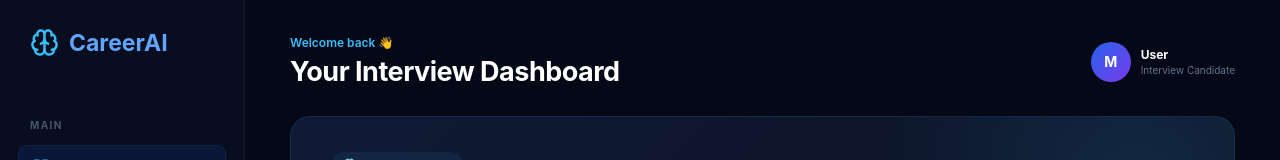
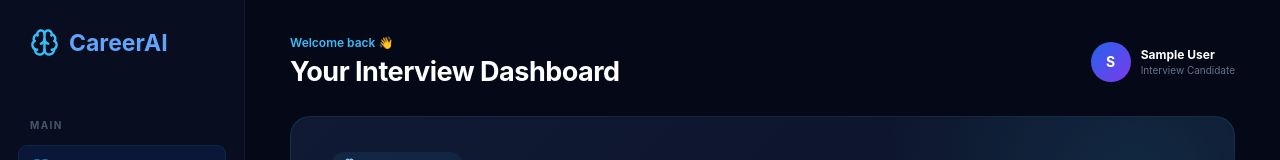
Before and after one commit to madhubhashaniwgs/MockMate, a React app in the folder frontend/: page /dashboard in a window 1280 px wide. Shown: the top 160 px of the page. Built offline with nearby package versions, Linux system fonts and the light colour scheme; sample sign-in values are in the browser's storage; the HTML template or start-up script is replaced by a standard one.

Commit message:
feat:code edited to view real interview data

```diff
--- a/frontend/src/App.jsx
+++ b/frontend/src/App.jsx
@@ -9,18 +9,53 @@ import InterviewResult from "./pages/InterviewResult";
 import InterviewHistory from "./pages/InterviewHistory";
 import MockInterview from "./pages/MockInterview";
 
+import ProtectedRoute from "./ProtectedRoute";
+
 function App() {
   return (
     <BrowserRouter>
       <Routes>
+
+        {/* Public Routes */}
+
         <Route path="/" element={<Home />} />
+
         <Route path="/login" element={<Login />} />
+
         <Route path="/register" element={<Register />} />
-        <Route path="/dashboard" element={<Dashboard />} />
-        <Route path="/interview-setup" element={<InterviewSetup />} />
-        <Route path="/interview-result" element={<InterviewResult />} />
-        <Route path="/history" element={<InterviewHistory />} />
-        <Route path="/mock-interview" element={<MockInterview />} />
+
+
+        {/* Protected Routes */}
+
+        <Route element={<ProtectedRoute />}>
+
+          <Route
+            path="/dashboard"
+            element={<Dashboard />}
+          />
+
+          <Route
+            path="/interview-setup"
+            element={<InterviewSetup />}
+          />
+
+          <Route
+            path="/interview-result"
+            element={<InterviewResult />}
+          />
+
+          <Route
+            path="/history"
+            element={<InterviewHistory />}
+          />
+
+          <Route
+            path="/mock-interview"
+            element={<MockInterview />}
+          />
+
+        </Route>
+
       </Routes>
     </BrowserRouter>
   );
--- a/frontend/src/pages/Dashboard.jsx
+++ b/frontend/src/pages/Dashboard.jsx
@@ -11,12 +11,23 @@ import {
   LogOut,
 } from "lucide-react";
 
+import { useState } from "react";
 import { Link, useNavigate } from "react-router-dom";
 
 import "./Dashboard.css";
 
 function Dashboard() {
   const navigate = useNavigate();
+
+  const [user] = useState(() => {
+  const savedUser = localStorage.getItem("user");
+
+  return savedUser ? JSON.parse(savedUser) : null;
+});
+
+const userName = user?.name || "User";
+
+const userInitial = userName.charAt(0).toUpperCase();
 
   const stats = [
     {
@@ -61,7 +72,17 @@ function Dashboard() {
   ];
 
       const handleLogout = () => {
-    navigate("/");
+      // Remove authentication token
+      localStorage.removeItem("token");
+
+      // Remove user information
+      localStorage.removeItem("user");
+
+      // Remove old demo authentication if it exists
+      localStorage.removeItem("demoUser");
+
+      // Redirect to login page
+      navigate("/login", { replace: true });
     };
 
   return (
@@ -156,12 +177,12 @@ function Dashboard() {
           <div className="dashboard-profile">
 
             <div className="profile-avatar">
-              M
+                {userInitial}
               </div>
 
               <div className="profile-info">
                 <strong>
-                User
+                  {userName}
                 </strong>
 
                 <span>
```
Lines whose indentation alone changed are shown as unchanged.
